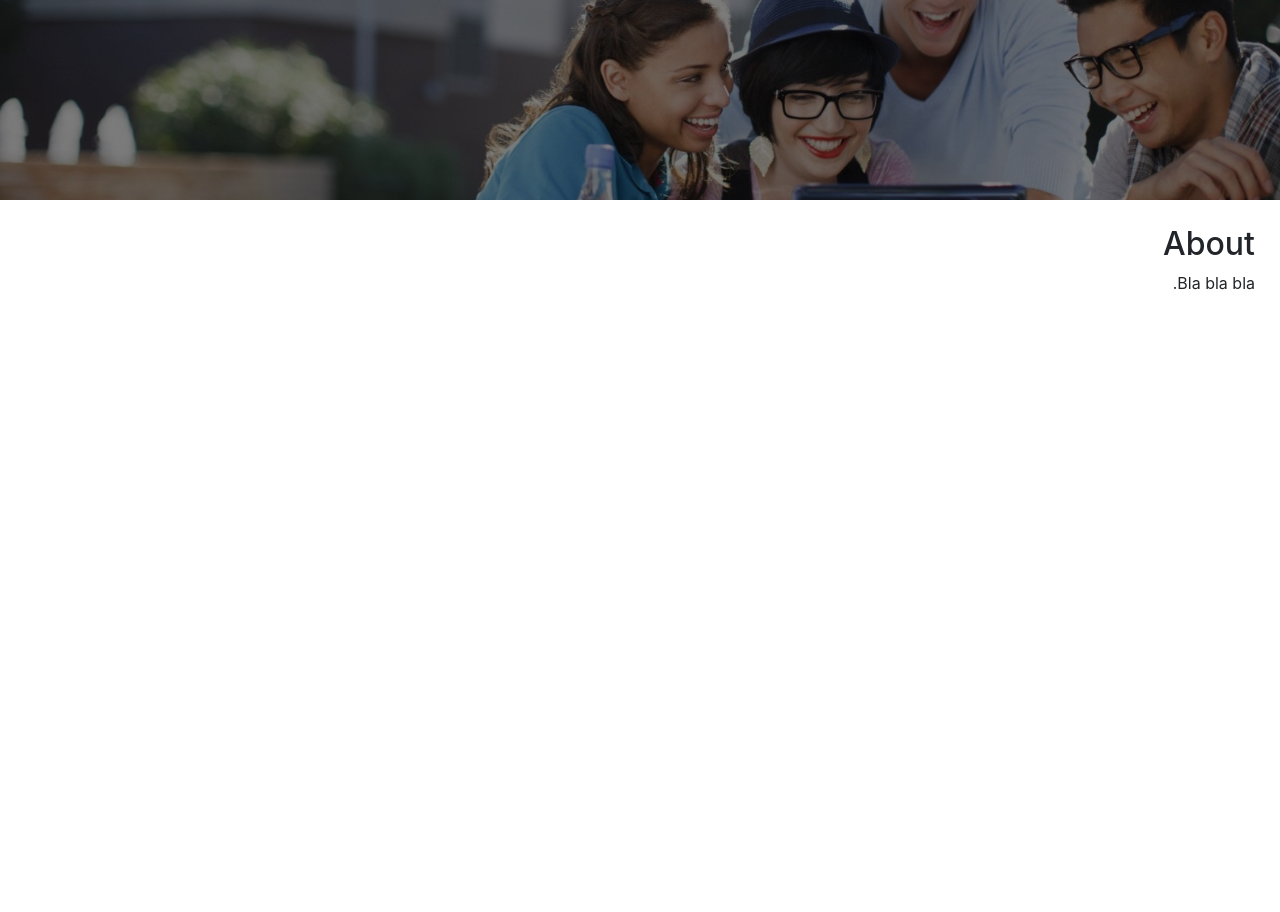
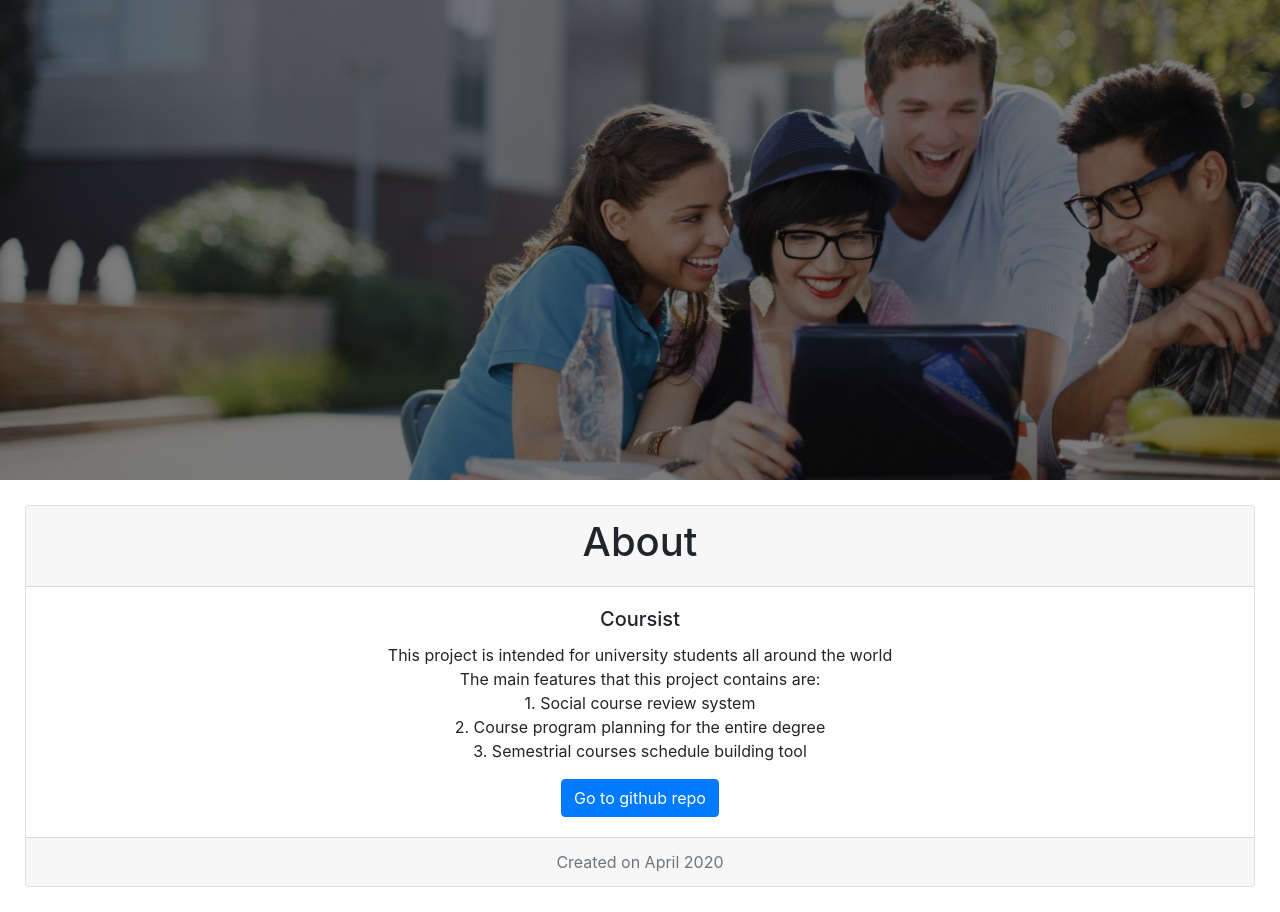
Before and after one commit to asaf-kali/coursist, a Django app: page /about/ in a window 1280 px wide. Shown: the part 60-972 px from the top of the page. Before the commit the page ends 350 px from the top, so only its background shows below. Run offline with Django 3.2, Linux system fonts and the light colour scheme; parts of the project's set-up code (start-up, migrations or seed data) failed here and were passed over; some libraries are stand-ins or nearby versions.

Commit message:
edited about template and fixed picture min-height

```diff
--- a/academic_helper/views/courses.py
+++ b/academic_helper/views/courses.py
@@ -12,6 +12,7 @@ from academic_helper.views.basic import ExtendedViewMixin
 class CourseDetailsView(DetailView, ExtendedViewMixin):
     model = Course
     template_name = "courses/course-details.html"
+
 
     @property
     def title(self) -> str:
--- a/templates/master.html
+++ b/templates/master.html
@@ -68,13 +68,13 @@
         </ul>
     </div>
 </nav>
-<section class="container-fluid px-0">
+<section class="container-fluid px-0" >
     <!--Grid row-->
     <div class="row mr-0">
         <!--Grid column-->
         <div class="col-md-12 px-0">
-            <div class="header-image card card-image">
-                <div class="opaque-wrapper">
+            <div class="header-image card card-image" style="min-height: 60vh">
+                <div class="opaque-wrapper" style="min-height: 60vh">
                     {% block content_header %} {% endblock %}
                 </div>
             </div>
--- a/templates/other/about.html
+++ b/templates/other/about.html
@@ -5,6 +5,22 @@
 {% endblock %}
 
 {% block content_body %}
-    <h2>About</h2>
-    Bla bla bla.
+<div class="card text-center">
+  <div class="card-header">
+    <h1>About</h1>
+  </div>
+  <div class="card-body">
+    <h5 class="card-title">Coursist</h5>
+    <p class="card-text" style="direction: ltr">
+        This project is intended for university students all around the world<br>
+        The main features that this project contains are:<br>
+            1. Social course review system<br>
+            2. Course program planning for the entire degree<br>
+            3. Semestrial courses schedule building tool</p>
+    <a href="https://github.com/asaf-kali/coursist" class="btn btn-primary">Go to github repo</a>
+  </div>
+  <div class="card-footer text-muted">
+    Created on April 2020
+  </div>
+</div>
 {% endblock %}
```
